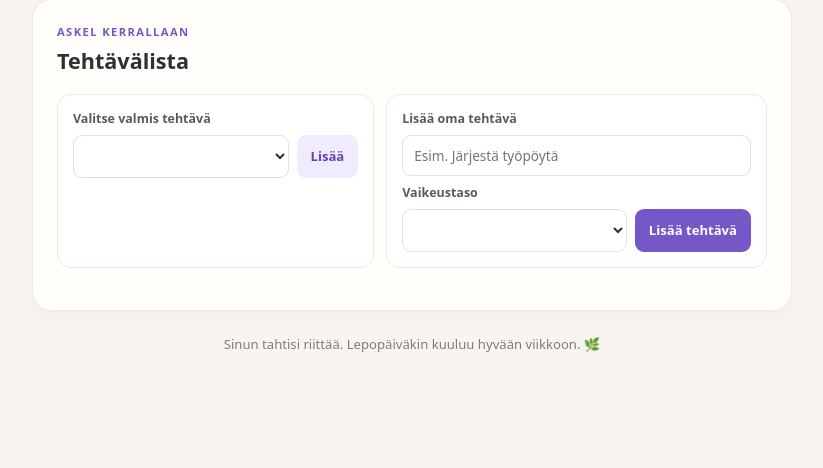
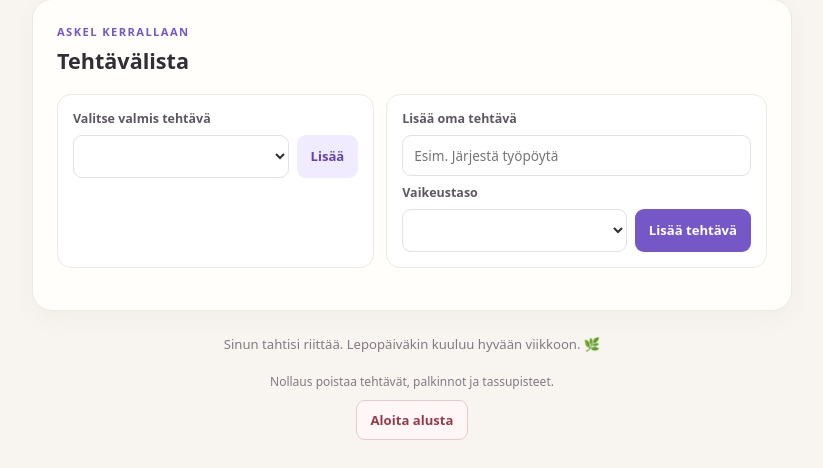
Before and after one commit to juju1237/kissa123, a Python web app: template templates/index.html in a window 1280 px wide. Shown: the part 564-1032 px from the top of the page, without its empty margins (228-1051 px from the left). Before the commit the page ends 916 px from the top, so only its background shows below. Run offline with Jinja, Linux system fonts and the light colour scheme; the template is opened without the code that fills it, so the values that code supplies are empty.

Commit message:
lisää nollaamisominaisuus

```diff
--- a/static/style.css
+++ b/static/style.css
@@ -237,6 +237,12 @@ footer {
   text-align: center;
 }
 
+footer p { margin-bottom: 8px; }
+.reset-warning { margin-top: 20px; font-size: .75rem; }
+.reset-form { margin-top: 10px; }
+.button-reset { border: 1px solid #e8c9cd; background: #fff7f7; color: #983b49; }
+.button-reset:hover { background: #ffeded; }
+
 @media (max-width: 580px) {
   .app-shell { padding-top: 28px; }
   .cat-card { align-items: flex-start; gap: 15px; padding: 18px; }
--- a/templates/index.html
+++ b/templates/index.html
@@ -76,7 +76,14 @@
       <ul class="task-list">{{TASKS}}</ul>
     </section>
 
-    <footer>Sinun tahtisi riittää. Lepopäiväkin kuuluu hyvään viikkoon. 🌿</footer>
+    <footer>
+      <p>Sinun tahtisi riittää. Lepopäiväkin kuuluu hyvään viikkoon. 🌿</p>
+      <p class="reset-warning">Nollaus poistaa tehtävät, palkinnot ja tassupisteet.</p>
+      <form method="post" class="reset-form" onsubmit="return confirm('Haluatko varmasti aloittaa alusta? Kaikki tehtävät, palkinnot ja tassupisteet nollataan. Tätä ei voi perua.');">
+        <input type="hidden" name="action" value="reset">
+        <button class="button button-reset" type="submit">Aloita alusta</button>
+      </form>
+    </footer>
   </main>
 </body>
 </html>
```
Also changed, not shown: app.py (+6 -1 lines), README.md.
